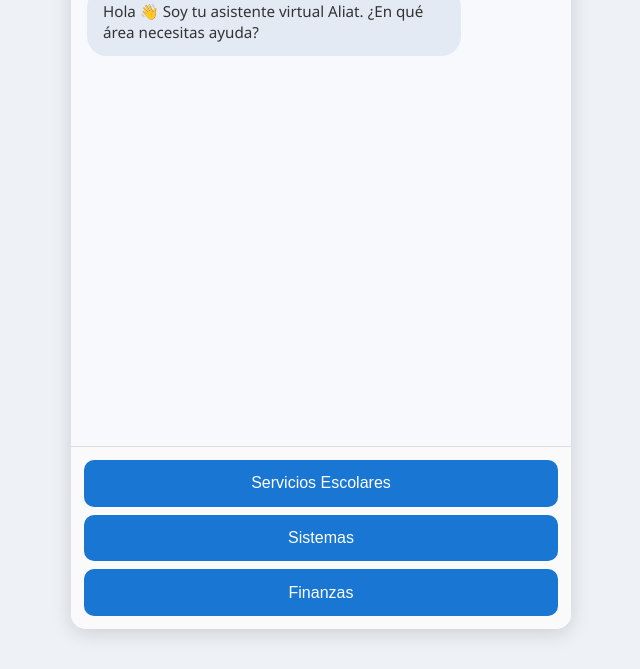
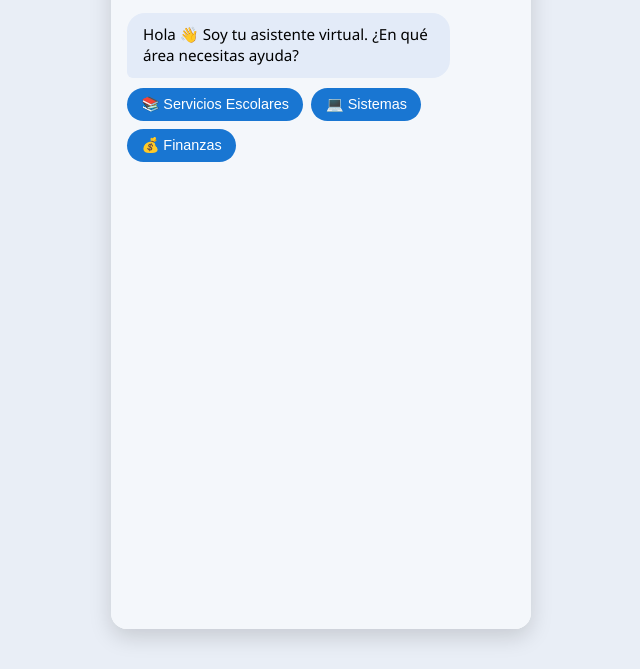
Before and after one commit to Juan08302001/Public-RedAliat, a plain HTML site: page index.html in a window 1280 px wide. Shown: the part 131-800 px from the top of the page, without its empty margins (319-959 px from the left). Drawn offline with Linux system fonts and the light colour scheme.

Commit message:
Update index.html

```diff
--- a/index.html
+++ b/index.html
@@ -1,166 +1,216 @@
 <!DOCTYPE html>
 <html lang="es">
 <head>
-<meta charset="UTF-8" />
-<meta name="viewport" content="width=device-width, initial-scale=1.0" />
-<title>Asistente Virtual Aliat</title>
+<meta charset="UTF-8">
+<meta name="viewport" content="width=device-width, initial-scale=1.0">
+<title>Asistente Virtual UTAN Industrias</title>
 <style>
-  * { box-sizing: border-box; margin: 0; padding: 0; }
   body {
-    font-family: "Segoe UI", Arial, sans-serif;
-    background: #eef2f7;
-    display: flex; justify-content: center; align-items: center;
-    min-height: 100vh; color: #333;
+    font-family: "Segoe UI", sans-serif;
+    margin: 0;
+    background: #e9eef6;
+    display: flex;
+    justify-content: center;
+    align-items: center;
+    height: 100vh;
   }
   #chat-container {
-    background: white;
-    width: 95%; max-width: 500px; height: 90vh;
-    border-radius: 15px; box-shadow: 0 4px 20px rgba(0,0,0,0.15);
-    display: flex; flex-direction: column; overflow: hidden;
+    background: #fff;
+    width: 95%;
+    max-width: 420px;
+    height: 90vh;
+    display: flex;
+    flex-direction: column;
+    border-radius: 16px;
+    box-shadow: 0px 8px 22px rgba(0,0,0,0.15);
+    overflow: hidden;
   }
   #chat-header {
-    background: #0d47a1; color: white; text-align: center;
-    padding: 1rem; font-size: 1.4rem; font-weight: bold;
+    background: linear-gradient(135deg, #0d47a1, #1976d2);
+    color: white;
+    text-align: center;
+    padding: 1rem;
+    font-weight: bold;
+    font-size: 1.3rem;
     letter-spacing: 0.5px;
   }
   #chat-messages {
-    flex: 1; padding: 1rem; overflow-y: auto;
-    display: flex; flex-direction: column; gap: 0.75rem;
-    background: #f7f9fc;
+    flex: 1;
+    padding: 1rem;
+    overflow-y: auto;
+    background: #f4f7fb;
+    display: flex;
+    flex-direction: column;
+    gap: 0.6rem;
   }
   .message {
-    max-width: 80%; padding: 0.8rem 1rem;
-    border-radius: 20px; line-height: 1.4;
+    max-width: 75%;
+    padding: 0.7rem 1rem;
+    border-radius: 18px;
     font-size: 0.95rem;
+    line-height: 1.4;
+    animation: fadeIn 0.3s ease;
   }
-  .bot-message { background: #e3eaf4; align-self: flex-start; }
-  .user-message { background: #1976d2; color: white; align-self: flex-end; }
-  #chat-input-area {
-    background: #fafafa; border-top: 1px solid #ddd;
-    padding: 0.8rem; display: flex; flex-direction: column; gap: 0.5rem;
+  .bot {
+    background: #e3ebf8;
+    align-self: flex-start;
+    border-bottom-left-radius: 6px;
   }
-  .option-btn {
-    width: 100%; padding: 0.9rem; font-size: 1rem;
-    background: #1976d2; color: white; border: none;
-    border-radius: 10px; cursor: pointer;
-    transition: background 0.3s ease;
+  .user {
+    background: #1976d2;
+    color: #fff;
+    align-self: flex-end;
+    border-bottom-right-radius: 6px;
   }
-  .option-btn:hover { background: #0d47a1; }
-  #restart-btn {
-    background: #4caf50; color: white;
-    padding: 0.9rem; border: none;
-    border-radius: 10px; margin-top: 0.5rem;
-    font-size: 1rem; cursor: pointer;
-    display: none; width: 100%;
+  .options {
+    display: flex;
+    flex-wrap: wrap;
+    gap: 0.5rem;
   }
-  #restart-btn:hover { background: #388e3c; }
+  .chip {
+    background: #1976d2;
+    color: #fff;
+    padding: 0.5rem 0.9rem;
+    border-radius: 20px;
+    cursor: pointer;
+    font-size: 0.9rem;
+    border: none;
+    transition: 0.3s;
+  }
+  .chip:hover { background: #0d47a1; }
+  .typing {
+    font-style: italic;
+    font-size: 0.85rem;
+    color: #555;
+    animation: blink 1s infinite;
+  }
+  @keyframes blink {
+    0% {opacity: .2;}
+    50% {opacity: 1;}
+    100% {opacity: .2;}
+  }
+  @keyframes fadeIn {
+    from {opacity: 0; transform: translateY(10px);}
+    to {opacity: 1; transform: translateY(0);}
+  }
 </style>
 </head>
 <body>
 
 <div id="chat-container">
-  <div id="chat-header">Asistente Virtual Aliat</div>
+  <div id="chat-header">🤖 Asistente Virtual UTAN Industrias</div>
   <div id="chat-messages"></div>
-  <div id="chat-input-area"></div>
-  <button id="restart-btn">Reiniciar Chat</button>
 </div>
 
 <script>
   const menu = {
     inicio: {
-      question: "Hola 👋 Soy tu asistente virtual Aliat. ¿En qué área necesitas ayuda?",
+      question: "Hola 👋 Soy tu asistente virtual. ¿En qué área necesitas ayuda?",
       options: [
-        { text: "Servicios Escolares", next: "escolares" },
-        { text: "Sistemas", next: "sistemas" },
-        { text: "Finanzas", next: "finanzas" }
+        { text: "📚 Servicios Escolares", next: "escolares" },
+        { text: "💻 Sistemas", next: "sistemas" },
+        { text: "💰 Finanzas", next: "finanzas" }
       ]
     },
     escolares: {
       question: "Preguntas frecuentes en Servicios Escolares:",
       options: [
-        { text: "Requisitos para Servicio Social", answer: "Debes haber cubierto el 70% de créditos y llenar el formato en Servicios Escolares." },
-        { text: "Costo de la ficha", answer: "El costo de la ficha es de $XXX MXN. Consulta en caja o en el portal institucional." },
-        { text: "Proceso de Reinscripción", answer: "La reinscripción se realiza desde el portal Mi Red Aliat en la sección de reinscripción." },
-        { text: "Solicitar constancia", answer: "Solicita tu constancia en Servicios Escolares o por correo institucional." },
-        { text: "⬅️ Regresar al menú principal", next: "inicio" }
+        { text: "Entrega de documentos de nuevo ingreso", answer: "Debes entregar: acta de nacimiento, certificado de preparatoria, CURP, comprobante de pago y fotos tamaño infantil." },
+        { text: "Requisitos para Servicio Social", answer: "Debes haber cubierto al menos el 70% de créditos y llenar el formato en Servicios Escolares." },
+        { text: "Carga de materias", answer: "Si tienes problemas con tu carga de materias, acércate con tu coordinador de carrera." },
+        { text: "Solicitar constancias", answer: "Puedes solicitar constancias en Servicios Escolares o por correo institucional." },
+        { text: "⬅️ Menú principal", next: "inicio", reset: true }
       ]
     },
     sistemas: {
       question: "Preguntas frecuentes en Sistemas:",
       options: [
-        { text: "No puedo entrar a Mi Red Aliat", answer: "Verifica que no tengas dos apps instaladas. Si sigue fallando, desinstala ambas e instala la versión más reciente." },
-        { text: "Olvidé mi contraseña", answer: "Envía un correo a ayudaenlinea@redaliat.mx con tu nombre completo, matrícula, carrera y campus." },
-        { text: "⬅️ Regresar al menú principal", next: "inicio" }
+        { text: "No puedo entrar a Mi Red Aliat", answer: "Debes tener solo UNA app instalada. Si tienes dos, desinstálalas y mantén solo la más reciente." },
+        { text: "Problemas con Brightspace", answer: "Si Brightspace falla, escribe a mesa de ayuda: ayudaenlinea@aliat.edu.mx" },
+        { text: "Olvidé mi contraseña", answer: "Envía un correo a ayudaenlinea@redaliat.mx con tu nombre, matrícula, carrera y campus." },
+        { text: "Licencia de Office", answer: "Tu cuenta incluye Office 365 online. No instales local, ya que después de 3 meses marcará como inactiva." },
+        { text: "⬅️ Menú principal", next: "inicio", reset: true }
       ]
     },
     finanzas: {
       question: "Preguntas frecuentes en Finanzas:",
       options: [
-        { text: "Formas de pago", answer: "Puedes pagar en ventanilla, OXXO, transferencia o en el portal web." },
-        { text: "Consultar adeudos", answer: "Revisa tu estado de cuenta en Finanzas o en el portal institucional." },
-        { text: "⬅️ Regresar al menú principal", next: "inicio" }
+        { text: "Costo de inscripción", answer: "El costo depende del campus. Consulta en caja o portal institucional." },
+        { text: "Costo de reinscripción", answer: "El costo de reinscripción es de $XXX MXN. Confirma en Finanzas." },
+        { text: "Constancia sencilla", answer: "La constancia sencilla tiene un costo de $XX MXN y se solicita en Finanzas o vía portal." },
+        { text: "Constancia con calificaciones y foto", answer: "La constancia con calificaciones y foto tiene un costo de $XX MXN. Tramítala en Finanzas." },
+        { text: "Formas de pago", answer: "Puedes pagar con tarjeta de débito, crédito o efectivo." },
+        { text: "Pago en OXXO", answer: "Sí, puedes pagar en OXXO con la referencia de Finanzas." },
+        { text: "⬅️ Menú principal", next: "inicio", reset: true }
       ]
     }
   };
 
-  let currentSection = "inicio";
-  const chatMessages = document.getElementById("chat-messages");
-  const inputArea = document.getElementById("chat-input-area");
-  const restartBtn = document.getElementById("restart-btn");
+  const chat = document.getElementById("chat-messages");
 
-  function appendMessage(text, sender) {
-    const msgDiv = document.createElement("div");
-    msgDiv.classList.add("message", sender === "bot" ? "bot-message" : "user-message");
-    msgDiv.textContent = text;
-    chatMessages.appendChild(msgDiv);
-    chatMessages.scrollTop = chatMessages.scrollHeight;
+  function addMessage(text, sender="bot") {
+    const div = document.createElement("div");
+    div.classList.add("message", sender);
+    div.textContent = text;
+    chat.appendChild(div);
+    chat.scrollTop = chat.scrollHeight;
   }
 
-  function showOptions(options) {
-    inputArea.innerHTML = "";
+  function showOptions(options, sectionKey) {
+    const optDiv = document.createElement("div");
+    optDiv.classList.add("options");
     options.forEach(opt => {
       const btn = document.createElement("button");
-      btn.classList.add("option-btn");
+      btn.classList.add("chip");
       btn.textContent = opt.text;
-      btn.onclick = () => processOption(opt);
-      inputArea.appendChild(btn);
+      btn.onclick = () => handleOption(opt, sectionKey);
+      optDiv.appendChild(btn);
+    });
+    chat.appendChild(optDiv);
+    chat.scrollTop = chat.scrollHeight;
+  }
+
+  function typingEffect(callback) {
+    const typingDiv = document.createElement("div");
+    typingDiv.classList.add("typing");
+    typingDiv.textContent = "Escribiendo...";
+    chat.appendChild(typingDiv);
+    chat.scrollTop = chat.scrollHeight;
+    setTimeout(() => {
+      chat.removeChild(typingDiv);
+      callback();
+    }, 800);
+  }
+
+  function renderSection(key) {
+    const section = menu[key];
+    typingEffect(() => {
+      addMessage(section.question, "bot");
+      showOptions(section.options, key);
     });
   }
 
-  function processOption(opt) {
-    appendMessage(opt.text, "user");
-    if (opt.answer) {
-      setTimeout(() => {
-        appendMessage(opt.answer, "bot");
-        showRestart();
-      }, 500);
+  function handleOption(opt, sectionKey) {
+    addMessage(opt.text, "user");
+    if (opt.reset) {
+      resetChat(); // 🔥 limpia y vuelve al inicio
+    } else if (opt.answer) {
+      typingEffect(() => {
+        addMessage(opt.answer, "bot");
+        showOptions([{text:"⬅️ Regresar", next:sectionKey}, {text:"🏠 Menú principal", next:"inicio", reset:true}], sectionKey);
+      });
     } else if (opt.next) {
-      currentSection = opt.next;
-      setTimeout(() => botAsk(menu[currentSection]), 500);
+      renderSection(opt.next);
     }
   }
 
-  function botAsk(section) {
-    appendMessage(section.question, "bot");
-    showOptions(section.options);
+  function resetChat() {
+    chat.innerHTML = "";  // 🔥 borra todo el historial
+    renderSection("inicio");
   }
 
-  function showRestart() {
-    restartBtn.style.display = "block";
-    inputArea.innerHTML = "";
-  }
-
-  function restartChat() {
-    chatMessages.innerHTML = "";
-    restartBtn.style.display = "none";
-    currentSection = "inicio";
-    botAsk(menu[currentSection]);
-  }
-
-  restartBtn.addEventListener("click", restartChat);
-
-  // Inicia chatbot
-  botAsk(menu[currentSection]);
+  // inicia en el menú
+  renderSection("inicio");
 </script>
 
 </body>
```
